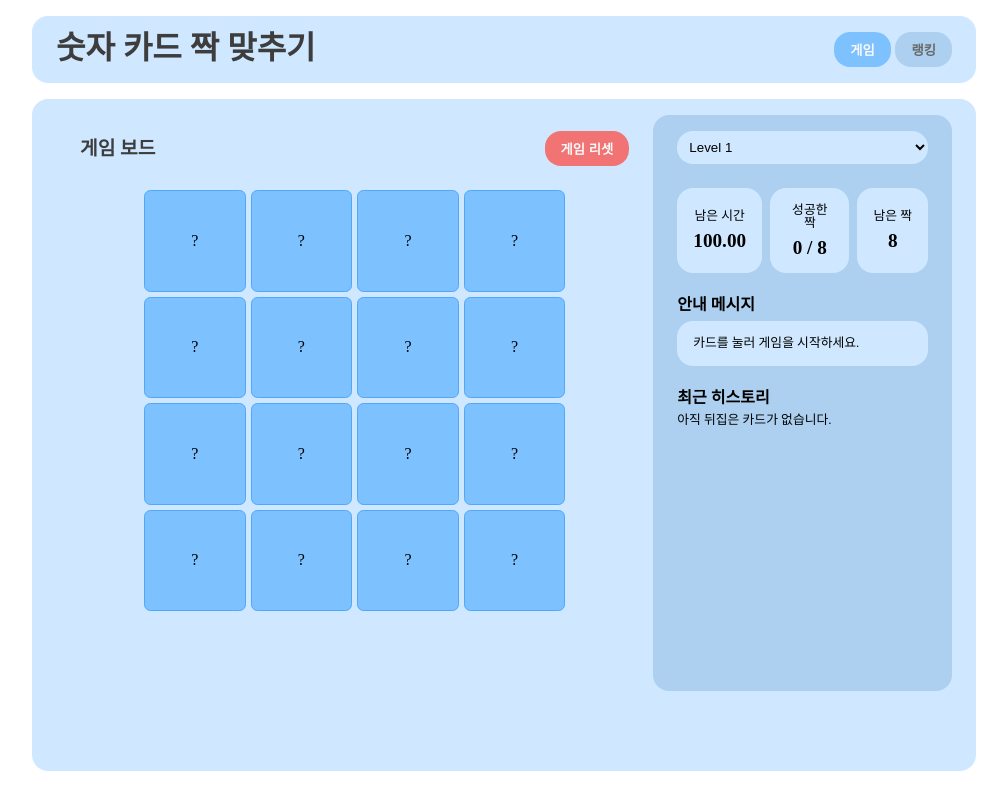
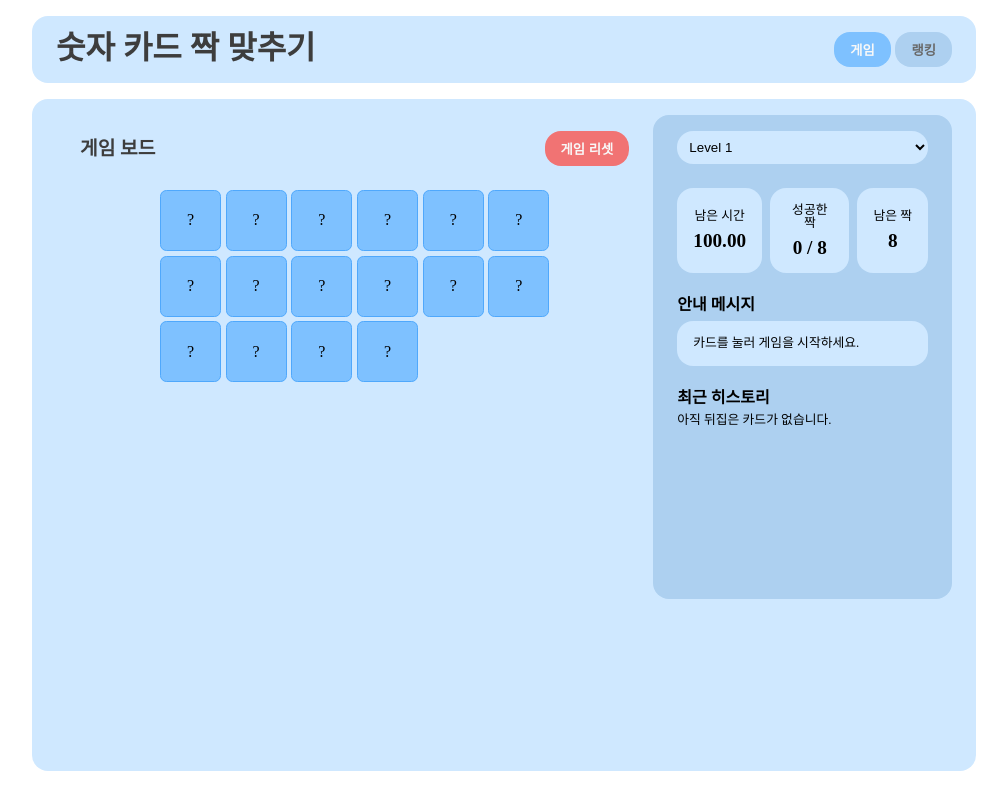
Before and after one commit to 37-dive-sopt-web/HaeunSon, a React (Vite) app in the folder Week3/HomeWork/card-game/: page / in a window 1280 px wide. Shown: the whole page, without its empty margins (136-1143 px from the left). Built offline with nearby package versions, Linux system fonts and the light colour scheme.

Commit message:
design: 카드 뒤집기 애니메이션 추가

```diff
--- a/Week3/HomeWork/card-game/src/components/cardGamePage/Game/GameBoard.tsx
+++ b/Week3/HomeWork/card-game/src/components/cardGamePage/Game/GameBoard.tsx
@@ -1,9 +1,10 @@
 import styled from "@emotion/styled";
 import CommonHeader from "../../common/CommonHeader";
-import type { DeckInfo } from "../../../types/deckInfo";
+import type { DeckInfo, Level } from "../../../types/deckInfo";
 
 interface GameBoardProps {
   resetState: () => void;
+  level: Level;
   deckInfo: DeckInfo;
   clickedList: string[];
   matchedList: string[];
@@ -12,6 +13,7 @@ interface GameBoardProps {
 
 const GameBoard = ({
   resetState,
+  level,
   deckInfo,
   clickedList,
   matchedList,
@@ -24,22 +26,30 @@ const GameBoard = ({
         buttonName="게임 리셋"
         onClick={resetState}
       />
-      {/* clickedList, matchedList, isVisible, isMatched, onClick  */}
-      <CardGridLayout>
+      <CardGridLayout level={level}>
         {deckInfo.data?.map((card) => {
           const isClicked = clickedList.includes(card.id);
           const isMatched = matchedList.includes(card.id);
           const isVisible = isClicked || isMatched;
 
           return (
-            <CardItem
-              key={card.id}
-              isVisble={isVisible}
-              isMatched={isMatched}
-              onClick={() => cardClickHandler(card.id)}
-            >
-              {isVisible ? card.value : "?"}
-            </CardItem>
+            <Card key={card.id} isVisble={isVisible} isMatched={isMatched}>
+              <FrontCard
+                isVisble={isVisible}
+                isMatched={isMatched}
+                onClick={() => cardClickHandler(card.id)}
+              >
+                {isVisible ? card.value : "?"}
+                {/* <div>?</div> */}
+              </FrontCard>
+              <BackCard
+                isVisble={isVisible}
+                isMatched={isMatched}
+                onClick={() => cardClickHandler(card.id)}
+              >
+                <div>{card.value}</div>
+              </BackCard>
+            </Card>
           );
         })}
       </CardGridLayout>
@@ -53,15 +63,27 @@ const Wrapper = styled.section`
   display: flex;
   flex-direction: column;
   gap: 1.5rem;
+  height: 100%;
   padding: 1rem 1.5rem;
+  box-sizing: border-box;
 `;
-const CardGridLayout = styled.div`
+const CardGridLayout = styled.div<{ level: number }>`
   display: grid;
-  grid-template-columns: repeat(4, auto); // level에 따라 동적으로 하기
+  grid-template-columns: ${(props) =>
+    props.level === 1
+      ? "repeat(4, auto)"
+      : "repeat(6, auto)"}; // level에 따라 동적으로 하기
   gap: 0.3rem;
-  padding: 0 4rem;
+  padding: 0 5rem;
 `;
-const CardItem = styled.div<{ isVisble: boolean; isMatched: boolean }>`
+const Card = styled.div<{ isVisble: boolean; isMatched: boolean }>`
+  display: inline-grid;
+  transform: ${(props) =>
+    props.isVisble ? "rotateY(180deg)" : "rotateY(0deg)"};
+  transition: transform 0.3s;
+  transform-style: preserve-3d;
+`;
+const FrontCard = styled.div<{ isVisble: boolean; isMatched: boolean }>`
   display: grid;
   place-items: center;
   background-color: ${(props) =>
@@ -75,4 +97,9 @@ const CardItem = styled.div<{ isVisble: boolean; isMatched: boolean }>`
   border-radius: 0.4rem;
   aspect-ratio: 1;
   box-sizing: border-box;
+  grid-area: 1 / 1 / 1 / 1;
+  backface-visibility: hidden;
 `;
+const BackCard = styled(FrontCard)`
+  transform: rotateY(180deg);
+`;
```
